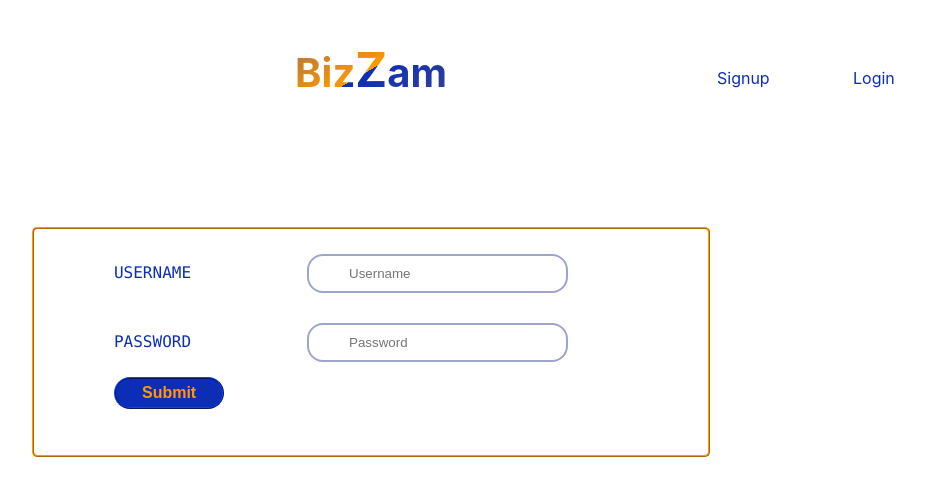
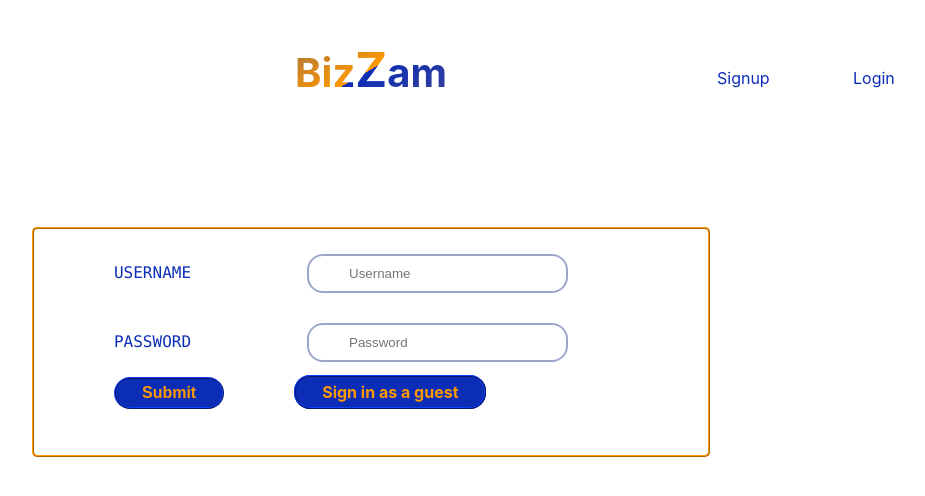
Before and after one commit to nerochen25/bizzam-flex-project, a React (Create React App) app in the folder frontend/: page /#/login in a window 1280 px wide. Shown: the top 496 px of the page, without its empty margins (269-1194 px from the left). Built offline with nearby package versions, Linux system fonts and the light colour scheme.

Commit message:
Add demo login button and fix signup btn redirection

```diff
--- a/frontend/src/components/app.jsx
+++ b/frontend/src/components/app.jsx
@@ -12,10 +12,10 @@ const App = () => (
   <div>
     <NavBarContainer />
     <Switch>
-      <AuthRoute exact path="/" component={MainPage} />
       <AuthRoute exact path="/login" component={LoginFormContainer} />
       <AuthRoute exact path="/signup" component={SignupFormContainer} />
       <ProtectedRoute exact path="/profile" component={ProfileContainer} />
+      <AuthRoute exact path="/" component={MainPage} />
     </Switch>
   </div>
 );
--- a/frontend/src/components/main/main_page.jsx
+++ b/frontend/src/components/main/main_page.jsx
@@ -5,6 +5,7 @@ class MainPage extends React.Component {
 
   render() {
     return (
+
     <div className="mainpage">
 			<footer className="main-footer">
 				<h4>By Craig Jewett, Nero Chen, Sai Lakshmi Pattabiraman, Trevor Shepard</h4>
--- a/frontend/src/components/session/login_form.jsx
+++ b/frontend/src/components/session/login_form.jsx
@@ -14,12 +14,14 @@ class LoginForm extends React.Component {
 
     this.handleSubmit = this.handleSubmit.bind(this);
     this.renderErrors = this.renderErrors.bind(this);
+    this.demoLogin = this.demoLogin.bind(this);
+
   }
 
   // Once the user has been authenticated, redirect to the BizZam page
   componentWillReceiveProps(nextProps) {
     if (nextProps.currentUser === true) {
-      this.props.history.push('/bizzams');
+      this.props.history.push('/');
     }
 
     // Set or clear errors
@@ -42,8 +44,21 @@ class LoginForm extends React.Component {
       password: this.state.password
     };
 
-    this.props.login(user);
+    this.props.login(user)
+    .then(() => {
+      this.props.history.push('/');
+    });
   }
+
+  demoLogin() {
+    let userInfo = {
+      username: 'test7',
+      password: '123456',
+    };
+    this.props.login(userInfo).then((user) => {
+      this.props.history.push('/');
+    });
+  };
 
   // Render the session errors if there are any
   renderErrors() {
@@ -74,6 +89,8 @@ class LoginForm extends React.Component {
 
 					<br />
           <input type="submit" value="Submit" className="form-btn"/>
+          <a type="text" onClick={this.demoLogin} className='form-btn' value='Sign in as a guest'>Sign in as a guest</a>
+
 					{this.renderErrors()}
 				</div>
 			</form>
--- a/frontend/src/components/session/signup_form.css
+++ b/frontend/src/components/session/signup_form.css
@@ -55,6 +55,7 @@
     -moz-border-radius: 16px;
     -ms-border-radius: 16px;
     -o-border-radius: 16px;
+    cursor: pointer;
 }
 
 .form-btn:hover {
--- a/frontend/src/components/session/signup_form.jsx
+++ b/frontend/src/components/session/signup_form.jsx
@@ -40,7 +40,7 @@ class SignupForm extends React.Component {
 
     this.props.signup(user, this.props.history)
     .then(() => {
-      this.props.history.push('/');
+      this.props.history.push('/bizzams');
     });
   }
 
```
Also changed, not shown: frontend/src/components/main/main_page_container.js (added, +16 -0 lines), 1 other file (tests, documents, lock files or other folders).
